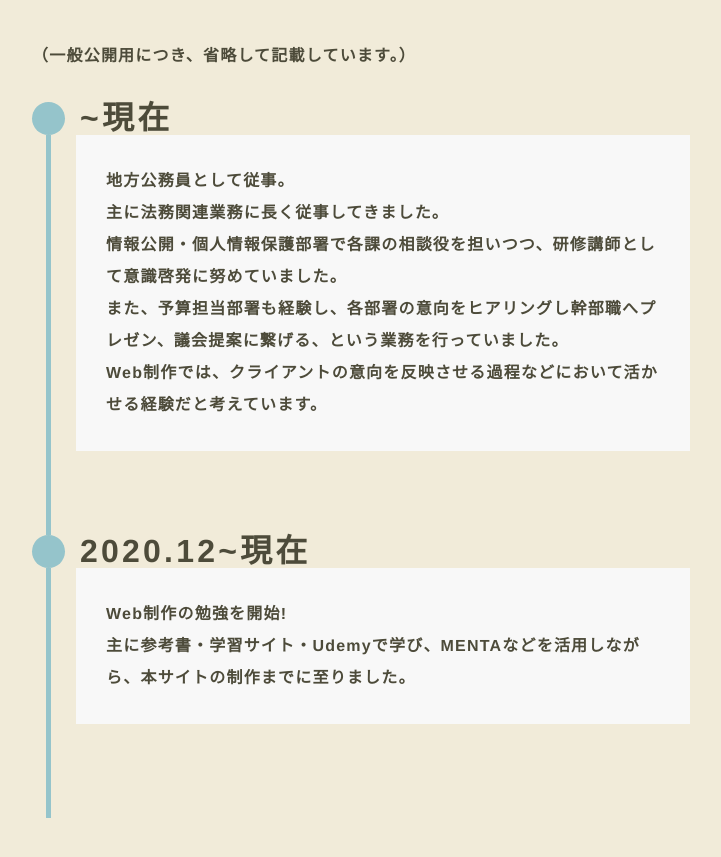
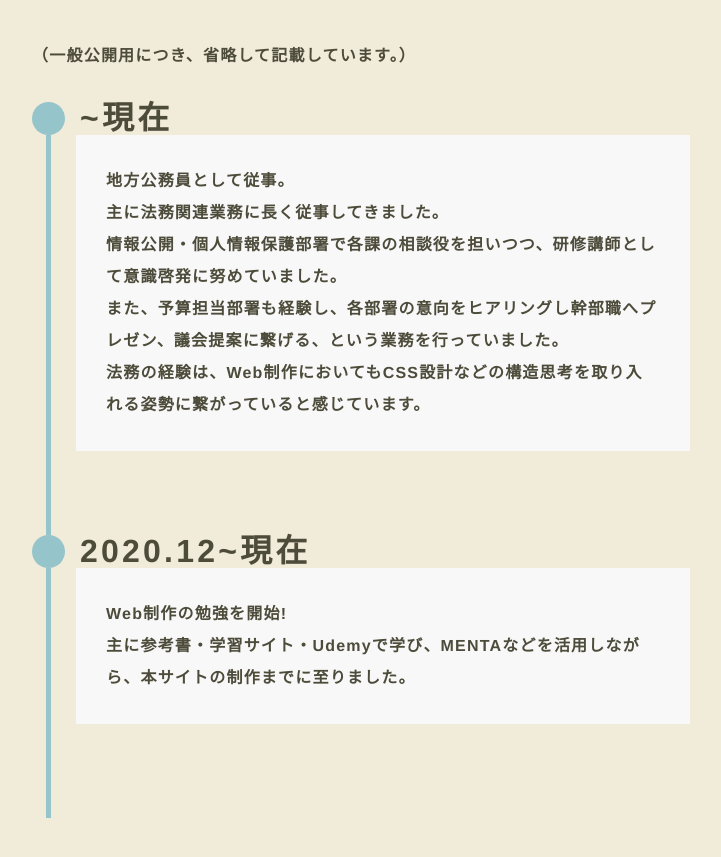
Before and after one commit to renton2020/portfolio-public, a plain HTML site: page about.html in a window 1280 px wide. Shown: the part 1320-2177 px from the top of the page, without its empty margins (279-1000 px from the left). Drawn offline with nearby package versions, Linux system fonts and the light colour scheme; a web font is replaced by a local one.

Commit message:
about文言修正

```diff
--- a/about.html
+++ b/about.html
@@ -144,7 +144,7 @@
                         主に法務関連業務に長く従事してきました。<br>
                         情報公開・個人情報保護部署で各課の相談役を担いつつ、研修講師として意識啓発に努めていました。<br>
                         また、予算担当部署も経験し、各部署の意向をヒアリングし幹部職へプレゼン、議会提案に繋げる、という業務を行っていました。<br>
-                        Web制作では、クライアントの意向を反映させる過程などにおいて活かせる経験だと考えています。
+                        法務の経験は、Web制作においてもCSS設計などの構造思考を取り入れる姿勢に繋がっていると感じています。
                     </p>
                 </div>
             </div>
```
